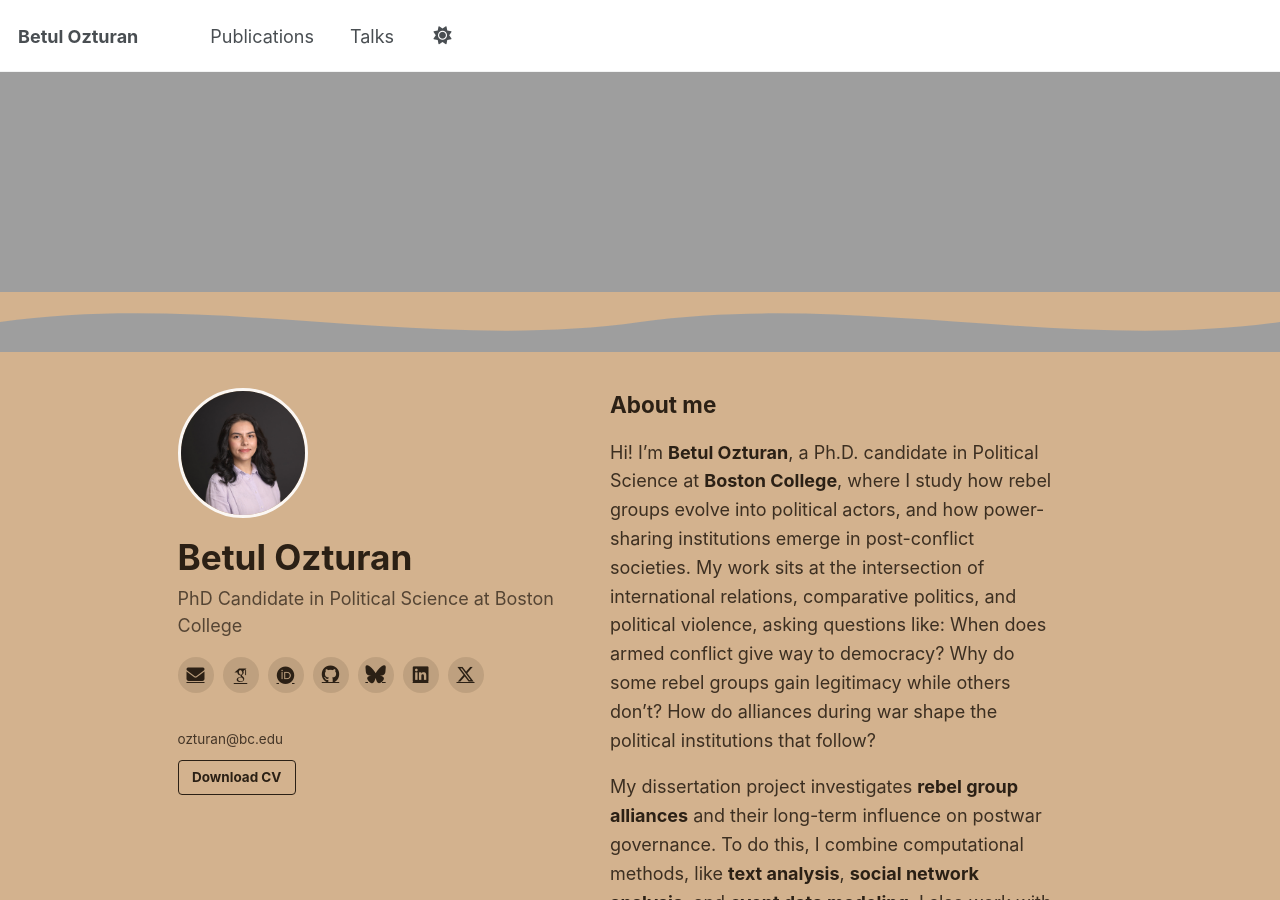
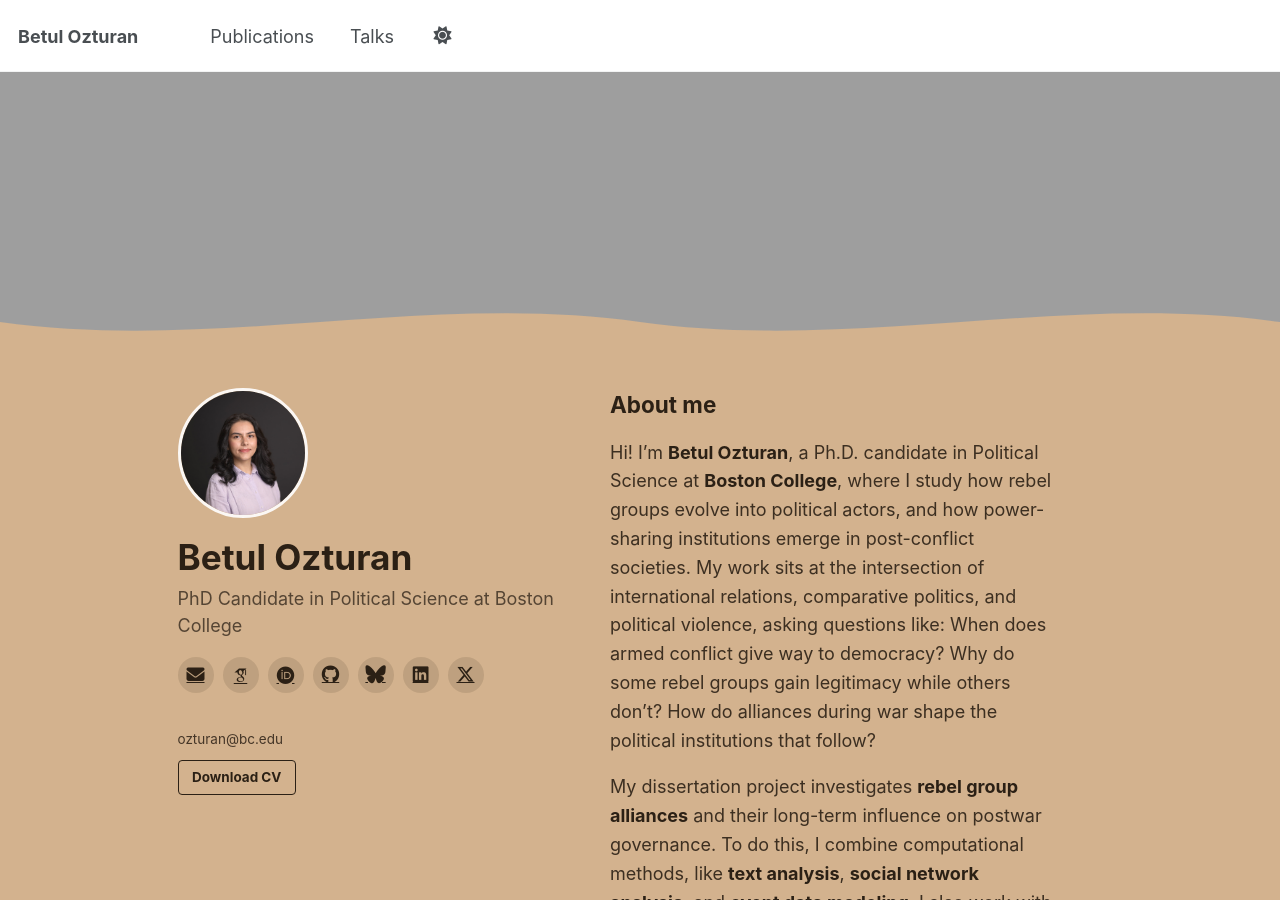
Before and after one commit to betulozturan/betulozturan.github.io, a Jekyll site: the page built from _pages/about.md, in a window 1280 px wide and 900 px high. Built offline with Jekyll 4.4.1, drawn with Linux system fonts in a browser that asks for light colours; some web fonts are replaced.

Commit message:
Fix top wave path: wavy edge was on the wrong side
The path had a flat top / wavy bottom, so the visible seam against
the photo was a straight line and the wave was hidden inside the
same-colored band. Flip it so the wavy edge faces the photo and the
flat edge blends into the band.

```diff
--- a/_includes/hero-profile.html
+++ b/_includes/hero-profile.html
@@ -10,7 +10,7 @@
 
   {% if page.header.overlay_image %}
     <svg class="hero-profile__wave hero-profile__wave--top" viewBox="0 0 1440 80" preserveAspectRatio="none" aria-hidden="true">
-      <path d="M0,40 C240,0 480,80 720,40 C960,0 1200,80 1440,40 L1440,0 L0,0 Z"></path>
+      <path d="M0,40 C240,80 480,0 720,40 C960,80 1200,0 1440,40 L1440,80 L0,80 Z"></path>
     </svg>
   {% endif %}
 
```
